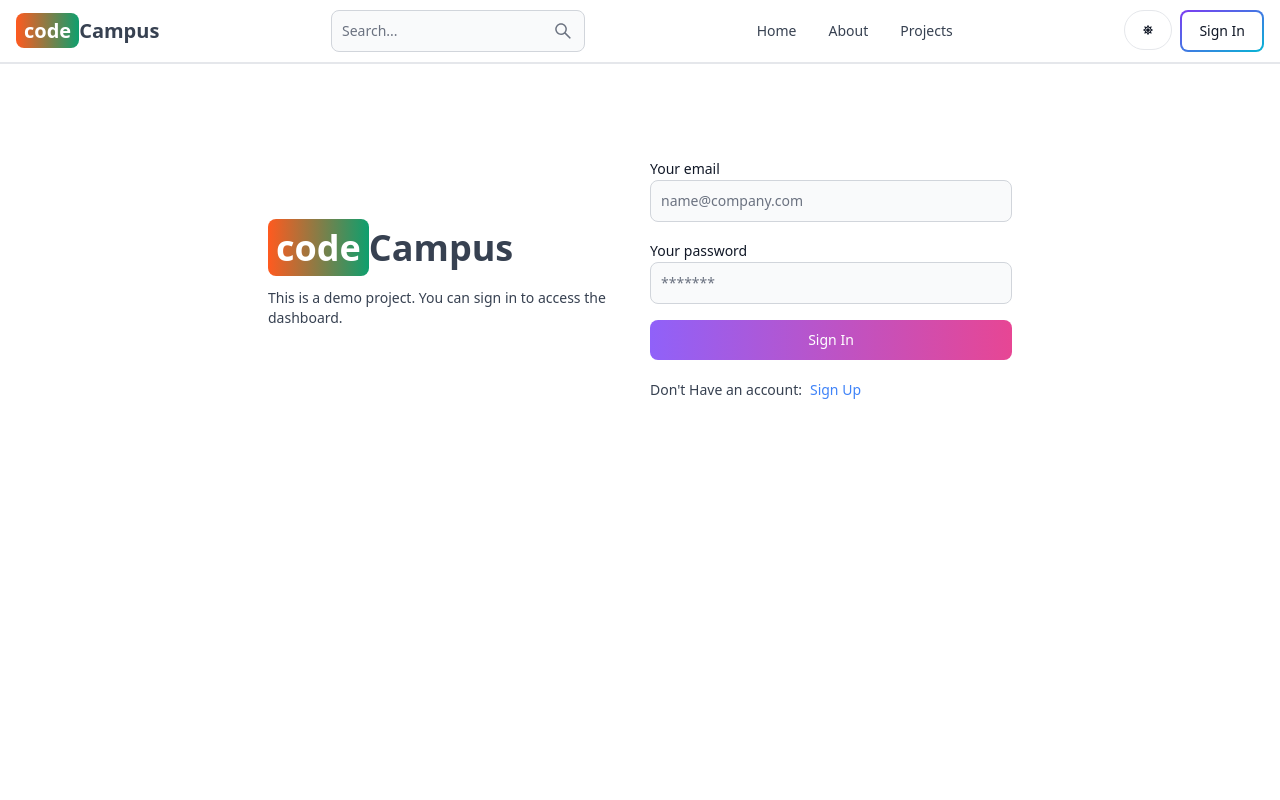
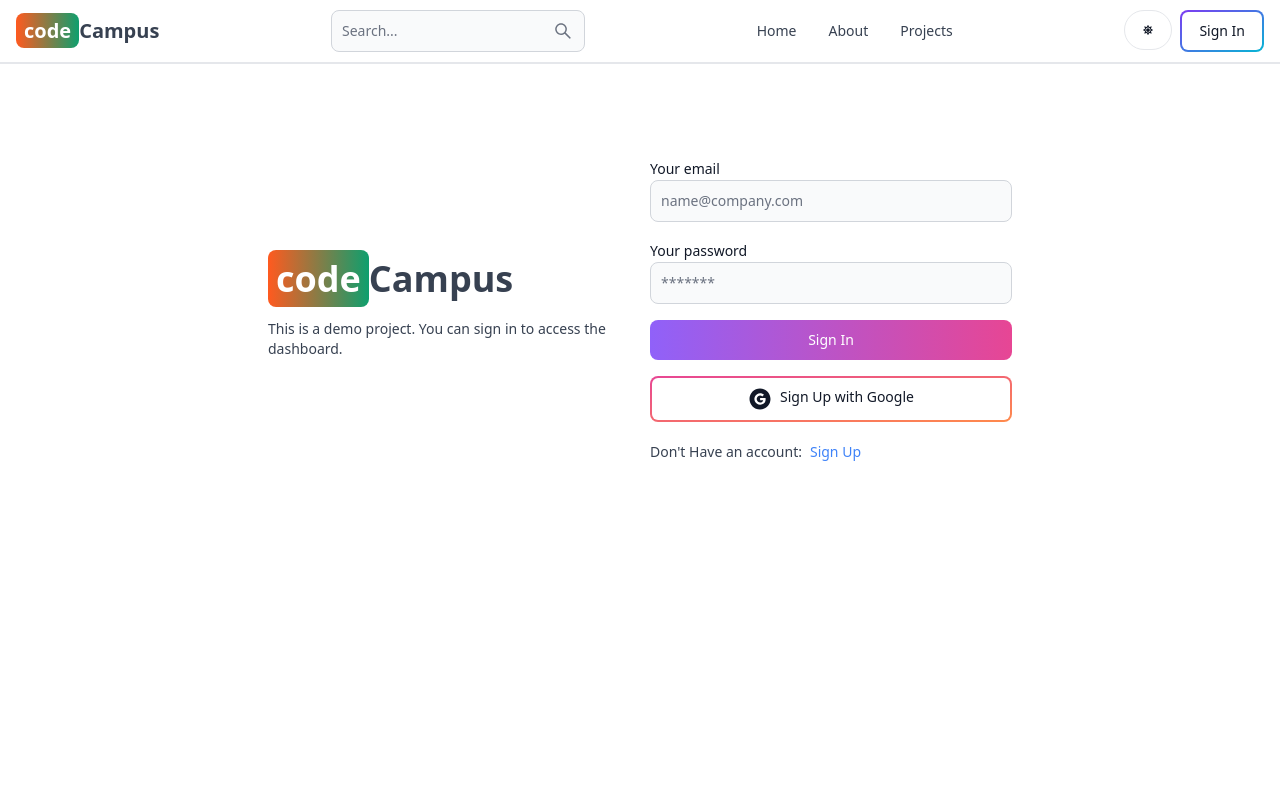
Before and after one commit to snoopdeep/code_campus, a React (Vite) app in the folder client/: page /sign-in in a window 1280 px wide. Shown: the top 800 px of the page. Built offline with nearby package versions, Linux system fonts and the light colour scheme; no server answers.

Commit message:
make dashboard private

```diff
--- a/client/src/App.jsx
+++ b/client/src/App.jsx
@@ -9,6 +9,8 @@
 import Project from './pages/Project'
 import Header from './components/Header'
 import Footer from './components/Footer'
+import PrivateRoute from "./components/PrivateRoute.jsx";
+
 
 export default function App() {
   return (
@@ -18,7 +20,10 @@
     <Routes>
       <Route path='/' element={<Home/>}></Route>
       <Route path='/about' element={<About/>}></Route>
+      {/* // protect the dashboard route using private route */}
+      <Route element={<PrivateRoute/>}>
       <Route path='/dashboard' element={<Dashboard/>}></Route>
+      </Route>
       <Route path='/sign-in' element={<SignIn/>}></Route>
       <Route path='/sign-up' element={<SignUp/>}></Route>
       <Route path='/projects' element={<Project/>}></Route>
--- /dev/null
+++ b/client/src/components/PrivateRoute.jsx
@@ -0,0 +1,8 @@
+import { useSelector } from "react-redux";
+import React from "react";
+import { Outlet, Navigate } from "react-router-dom";
+
+export default function PrivateRoute() {
+  const {currentUser} = useSelector((state) => state.user);
+  return currentUser ? <Outlet /> : <Navigate to={"/sign-in"} />;
+}
--- a/client/src/pages/SignIn.jsx
+++ b/client/src/pages/SignIn.jsx
@@ -3,6 +3,8 @@
 import { Link, useNavigate } from "react-router-dom";
 import { signInStart,signInSuccess,signInFail } from "../redux/user/userSlice";
 import { useDispatch, useSelector } from "react-redux";
+import OAuth from "../components/OAuth";
+
 
 export default function SignIn() {
   const [formData, setFormData] = React.useState({});
@@ -117,6 +119,7 @@
                 "Sign In"
               )}
             </Button>
+            <OAuth/>
           </form>
           <div className="flex gap-2 text-sm mt-5">
             <span> Don't Have an account:</span>
```
